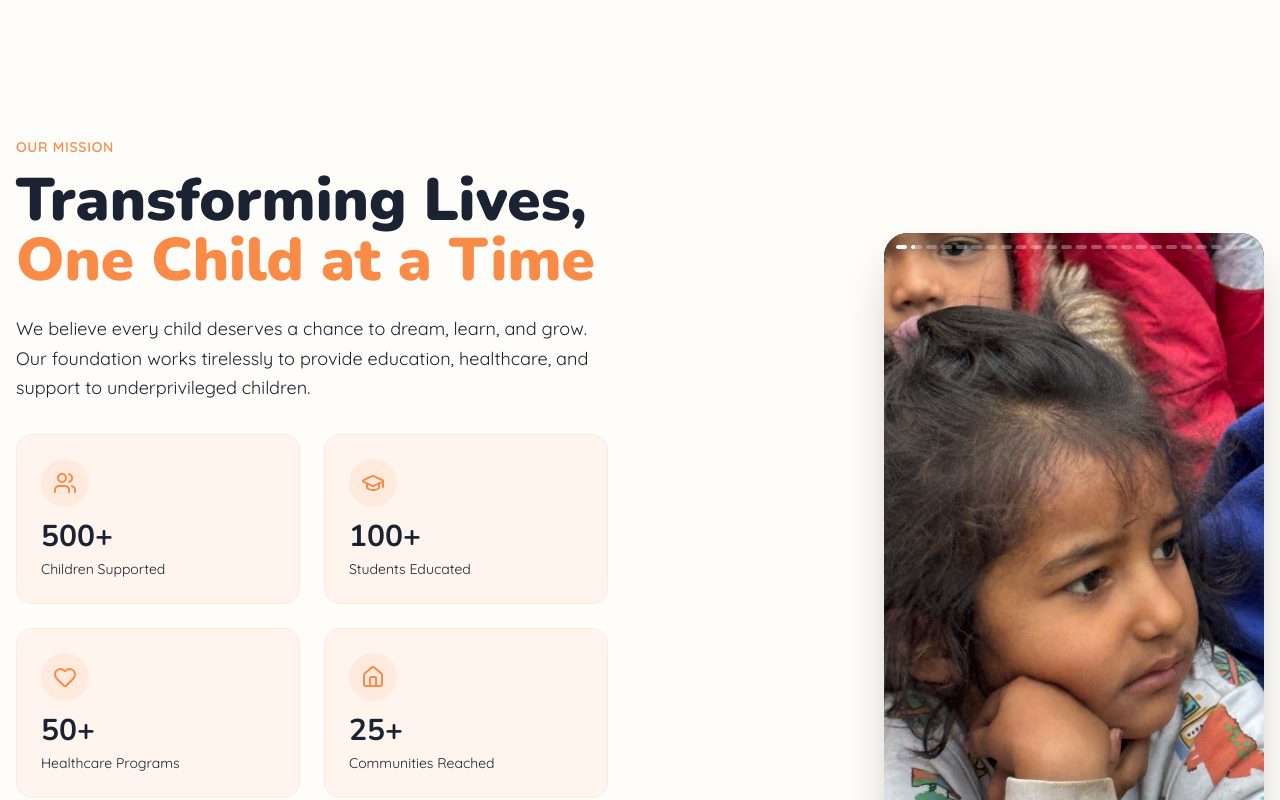
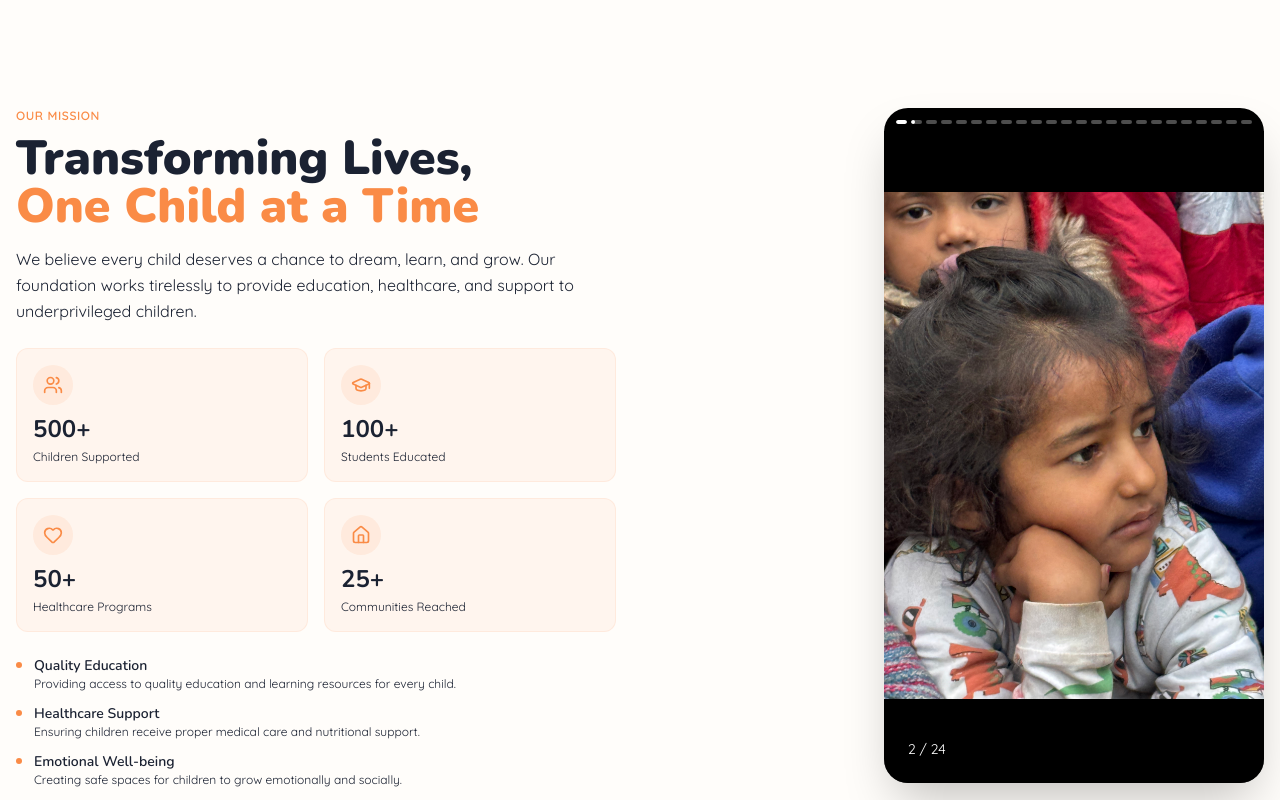
Before and after one commit to md-amir-gauhar/nanhi-muskan-seva-foundation, a Next.js app: page / in a window 1280 px wide. Shown: the part 3680-4480 px from the top of the page. Built offline with nearby package versions, Linux system fonts and the light colour scheme.

Commit message:
feat: enhance Gallery component styling for improved layout and readability

```diff
--- a/components/Gallery.tsx
+++ b/components/Gallery.tsx
@@ -68,26 +68,26 @@ const Gallery = () => {
   };
 
   return (
-    <section ref={ref} className="py-16 md:py-24 bg-background" id="gallery">
+    <section ref={ref} className="py-12 md:py-16 bg-background" id="gallery">
       <div className="container mx-auto px-4">
-        <div className="grid lg:grid-cols-2 gap-12 lg:gap-16 items-center">
+        <div className="grid lg:grid-cols-2 gap-8 lg:gap-12 items-center">
           {/* Left Side - Mission & Content */}
           <motion.div
             initial={{ opacity: 0, x: -50 }}
             animate={inView ? { opacity: 1, x: 0 } : {}}
             transition={{ duration: 0.8 }}
-            className="space-y-8"
+            className="space-y-6"
           >
             <div>
-              <span className="text-[#FA8B46] font-body font-semibold text-sm uppercase tracking-wider">
+              <span className="text-[#FA8B46] font-body font-semibold text-xs uppercase tracking-wider">
                 Our Mission
               </span>
-              <h2 className="font-display font-black text-4xl md:text-6xl text-foreground mt-3 mb-6">
+              <h2 className="font-display font-black text-3xl md:text-4xl lg:text-5xl text-foreground mt-2 mb-4">
                 Transforming Lives,
                 <br />
                 <span className="text-[#FA8B46]">One Child at a Time</span>
               </h2>
-              <p className="font-body text-lg text-muted-foreground leading-relaxed">
+              <p className="font-body text-base text-muted-foreground leading-relaxed">
                 We believe every child deserves a chance to dream, learn, and
                 grow. Our foundation works tirelessly to provide education,
                 healthcare, and support to underprivileged children.
@@ -95,22 +95,22 @@ const Gallery = () => {
             </div>
 
             {/* Impact Stats */}
-            <div className="grid grid-cols-2 gap-6">
+            <div className="grid grid-cols-2 gap-4">
               <motion.div
                 initial={{ opacity: 0, y: 20 }}
                 animate={inView ? { opacity: 1, y: 0 } : {}}
                 transition={{ duration: 0.6, delay: 0.2 }}
-                className="bg-[#FFF5EE] rounded-2xl p-6 border border-[#FA8B46]/10"
+                className="bg-[#FFF5EE] rounded-xl p-4 border border-[#FA8B46]/10"
               >
-                <div className="flex items-center gap-3 mb-3">
-                  <div className="w-12 h-12 rounded-full bg-[#FA8B46]/10 flex items-center justify-center">
-                    <Users className="w-6 h-6 text-[#FA8B46]" />
+                <div className="flex items-center gap-2 mb-2">
+                  <div className="w-10 h-10 rounded-full bg-[#FA8B46]/10 flex items-center justify-center">
+                    <Users className="w-5 h-5 text-[#FA8B46]" />
                   </div>
                 </div>
-                <h3 className="font-display font-bold text-3xl text-foreground mb-1">
+                <h3 className="font-display font-bold text-2xl text-foreground mb-1">
                   500+
                 </h3>
-                <p className="font-body text-sm text-muted-foreground">
+                <p className="font-body text-xs text-muted-foreground">
                   Children Supported
                 </p>
               </motion.div>
@@ -119,17 +119,17 @@ const Gallery = () => {
                 initial={{ opacity: 0, y: 20 }}
                 animate={inView ? { opacity: 1, y: 0 } : {}}
                 transition={{ duration: 0.6, delay: 0.3 }}
-                className="bg-[#FFF5EE] rounded-2xl p-6 border border-[#FA8B46]/10"
+                className="bg-[#FFF5EE] rounded-xl p-4 border border-[#FA8B46]/10"
               >
-                <div className="flex items-center gap-3 mb-3">
-                  <div className="w-12 h-12 rounded-full bg-[#FA8B46]/10 flex items-center justify-center">
-                    <GraduationCap className="w-6 h-6 text-[#FA8B46]" />
+                <div className="flex items-center gap-2 mb-2">
+                  <div className="w-10 h-10 rounded-full bg-[#FA8B46]/10 flex items-center justify-center">
+                    <GraduationCap className="w-5 h-5 text-[#FA8B46]" />
                   </div>
                 </div>
-                <h3 className="font-display font-bold text-3xl text-foreground mb-1">
+                <h3 className="font-display font-bold text-2xl text-foreground mb-1">
                   100+
                 </h3>
-                <p className="font-body text-sm text-muted-foreground">
+                <p className="font-body text-xs text-muted-foreground">
                   Students Educated
                 </p>
               </motion.div>
@@ -138,17 +138,17 @@ const Gallery = () => {
                 initial={{ opacity: 0, y: 20 }}
                 animate={inView ? { opacity: 1, y: 0 } : {}}
                 transition={{ duration: 0.6, delay: 0.4 }}
-                className="bg-[#FFF5EE] rounded-2xl p-6 border border-[#FA8B46]/10"
+                className="bg-[#FFF5EE] rounded-xl p-4 border border-[#FA8B46]/10"
               >
-                <div className="flex items-center gap-3 mb-3">
-                  <div className="w-12 h-12 rounded-full bg-[#FA8B46]/10 flex items-center justify-center">
-                    <Heart className="w-6 h-6 text-[#FA8B46]" />
+                <div className="flex items-center gap-2 mb-2">
+                  <div className="w-10 h-10 rounded-full bg-[#FA8B46]/10 flex items-center justify-center">
+                    <Heart className="w-5 h-5 text-[#FA8B46]" />
                   </div>
                 </div>
-                <h3 className="font-display font-bold text-3xl text-foreground mb-1">
+                <h3 className="font-display font-bold text-2xl text-foreground mb-1">
                   50+
                 </h3>
-                <p className="font-body text-sm text-muted-foreground">
+                <p className="font-body text-xs text-muted-foreground">
                   Healthcare Programs
                 </p>
               </motion.div>
@@ -157,36 +157,36 @@ const Gallery = () => {
                 initial={{ opacity: 0, y: 20 }}
                 animate={inView ? { opacity: 1, y: 0 } : {}}
                 transition={{ duration: 0.6, delay: 0.5 }}
-                className="bg-[#FFF5EE] rounded-2xl p-6 border border-[#FA8B46]/10"
+                className="bg-[#FFF5EE] rounded-xl p-4 border border-[#FA8B46]/10"
               >
-                <div className="flex items-center gap-3 mb-3">
-                  <div className="w-12 h-12 rounded-full bg-[#FA8B46]/10 flex items-center justify-center">
-                    <Home className="w-6 h-6 text-[#FA8B46]" />
+                <div className="flex items-center gap-2 mb-2">
+                  <div className="w-10 h-10 rounded-full bg-[#FA8B46]/10 flex items-center justify-center">
+                    <Home className="w-5 h-5 text-[#FA8B46]" />
                   </div>
                 </div>
-                <h3 className="font-display font-bold text-3xl text-foreground mb-1">
+                <h3 className="font-display font-bold text-2xl text-foreground mb-1">
                   25+
                 </h3>
-                <p className="font-body text-sm text-muted-foreground">
+                <p className="font-body text-xs text-muted-foreground">
                   Communities Reached
                 </p>
               </motion.div>
             </div>
 
-            {/* Mission Points */}
-            <div className="space-y-4">
+            {/* Mission Points - Compact */}
+            <div className="space-y-3">
               <motion.div
                 initial={{ opacity: 0, x: -20 }}
                 animate={inView ? { opacity: 1, x: 0 } : {}}
                 transition={{ duration: 0.6, delay: 0.6 }}
-                className="flex items-start gap-4"
+                className="flex items-start gap-3"
               >
-                <div className="w-2 h-2 rounded-full bg-[#FA8B46] mt-2 flex-shrink-0" />
+                <div className="w-1.5 h-1.5 rounded-full bg-[#FA8B46] mt-1.5 flex-shrink-0" />
                 <div>
-                  <h4 className="font-body font-semibold text-foreground mb-1">
+                  <h4 className="font-body font-semibold text-sm text-foreground">
                     Quality Education
                   </h4>
-                  <p className="font-body text-sm text-muted-foreground">
+                  <p className="font-body text-xs text-muted-foreground">
                     Providing access to quality education and learning resources
                     for every child.
                   </p>
@@ -197,14 +197,14 @@ const Gallery = () => {
                 initial={{ opacity: 0, x: -20 }}
                 animate={inView ? { opacity: 1, x: 0 } : {}}
                 transition={{ duration: 0.6, delay: 0.7 }}
-                className="flex items-start gap-4"
+                className="flex items-start gap-3"
               >
-                <div className="w-2 h-2 rounded-full bg-primary mt-2 flex-shrink-0" />
+                <div className="w-1.5 h-1.5 rounded-full bg-[#FA8B46] mt-1.5 flex-shrink-0" />
                 <div>
-                  <h4 className="font-body font-semibold text-foreground mb-1">
+                  <h4 className="font-body font-semibold text-sm text-foreground">
                     Healthcare Support
                   </h4>
-                  <p className="font-body text-sm text-muted-foreground">
+                  <p className="font-body text-xs text-muted-foreground">
                     Ensuring children receive proper medical care and
                     nutritional support.
                   </p>
@@ -215,14 +215,14 @@ const Gallery = () => {
                 initial={{ opacity: 0, x: -20 }}
                 animate={inView ? { opacity: 1, x: 0 } : {}}
                 transition={{ duration: 0.6, delay: 0.8 }}
-                className="flex items-start gap-4"
+                className="flex items-start gap-3"
               >
-                <div className="w-2 h-2 rounded-full bg-primary mt-2 flex-shrink-0" />
+                <div className="w-1.5 h-1.5 rounded-full bg-[#FA8B46] mt-1.5 flex-shrink-0" />
                 <div>
-                  <h4 className="font-body font-semibold text-foreground mb-1">
+                  <h4 className="font-body font-semibold text-sm text-foreground">
                     Emotional Well-being
                   </h4>
-                  <p className="font-body text-sm text-muted-foreground">
+                  <p className="font-body text-xs text-muted-foreground">
                     Creating safe spaces for children to grow emotionally and
                     socially.
                   </p>
@@ -238,7 +238,7 @@ const Gallery = () => {
             transition={{ duration: 0.8 }}
             className="flex justify-center lg:justify-end"
           >
-            <div className="relative w-full max-w-[380px]">
+            <div className="relative w-full max-w-[340px] lg:max-w-[380px]">
               {/* Story Container */}
               <div className="relative aspect-[9/16] rounded-3xl overflow-hidden shadow-2xl bg-black">
                 {/* Progress Bars */}
@@ -280,7 +280,7 @@ const Gallery = () => {
                       alt={`Story ${currentStoryIndex + 1}`}
                       fill
                       sizes="400px"
-                      className="object-cover"
+                      className="object-contain"
                       priority
                     />
                   </motion.div>
```
